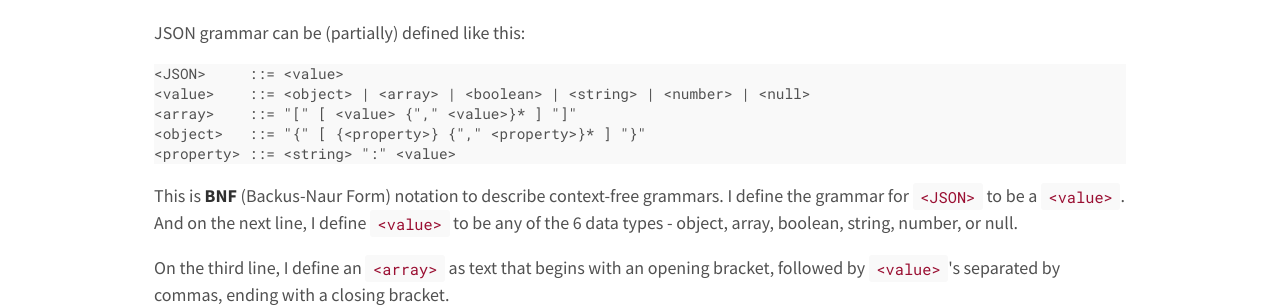
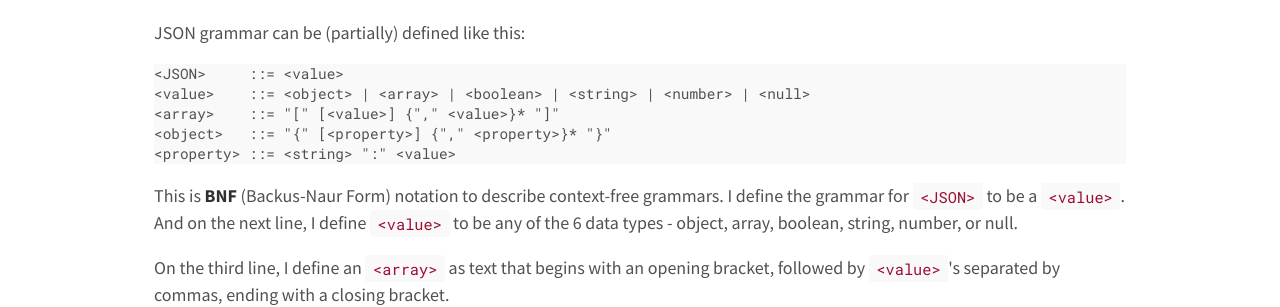
Before and after one commit to wezleytsai/wezleytsai.github.io, a Jekyll site: the page built from _posts/2015-06-13-a-json-parser.md, in a window 1280 px wide and 900 px high, scrolled down 561 px. Shown: the part 196-503 px from the top of the window. Built offline with Jekyll 4.4.1, drawn with Linux system fonts in a browser that asks for light colours; nearby versions of some CDN libraries.

```diff
--- a/_posts/2015-06-13-a-json-parser.md
+++ b/_posts/2015-06-13-a-json-parser.md
@@ -36,8 +36,8 @@ JSON grammar can be (partially) defined like this:
 <pre><code class="nohighlight"><!--
 --><JSON&gt;     ::= <value&gt;
 <value&gt;    ::= <object&gt; | <array&gt; | <boolean&gt; | <string&gt; | <number&gt; | <null&gt;
-<array&gt;    ::= "[" [ <value&gt; {"," <value&gt;}* ] "]"
-<object&gt;   ::= "{" [ {<property&gt;} {"," <property&gt;}* ] "}"
+<array&gt;    ::= "[" [<value&gt;] {"," <value&gt;}* "]"
+<object&gt;   ::= "{" [<property&gt;] {"," <property&gt;}* "}"
 <property&gt; ::= <string&gt; ":" <value&gt;
 </code></pre>
 
```
